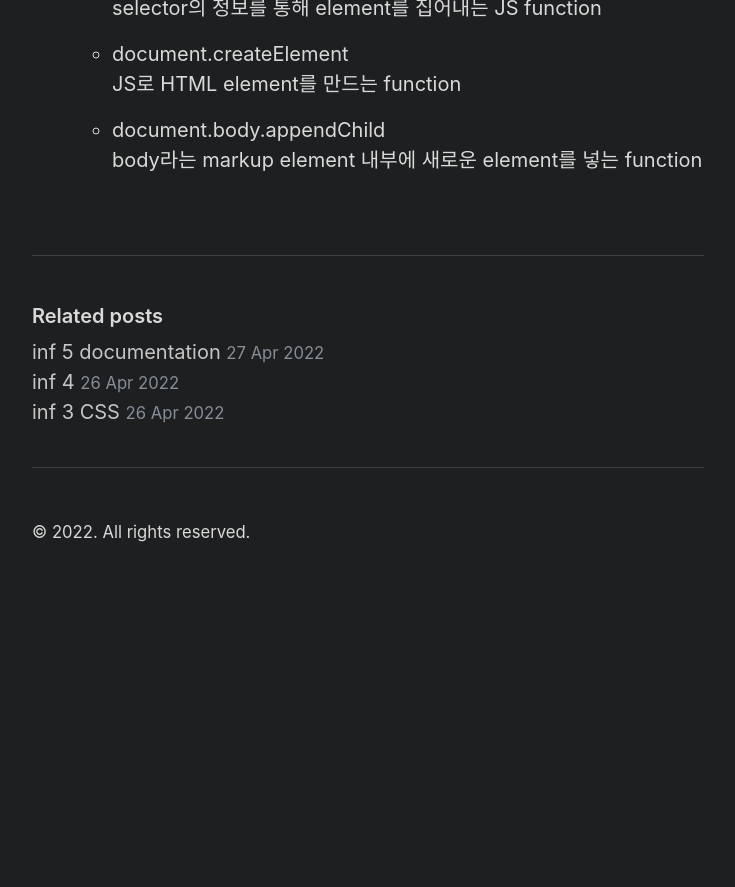
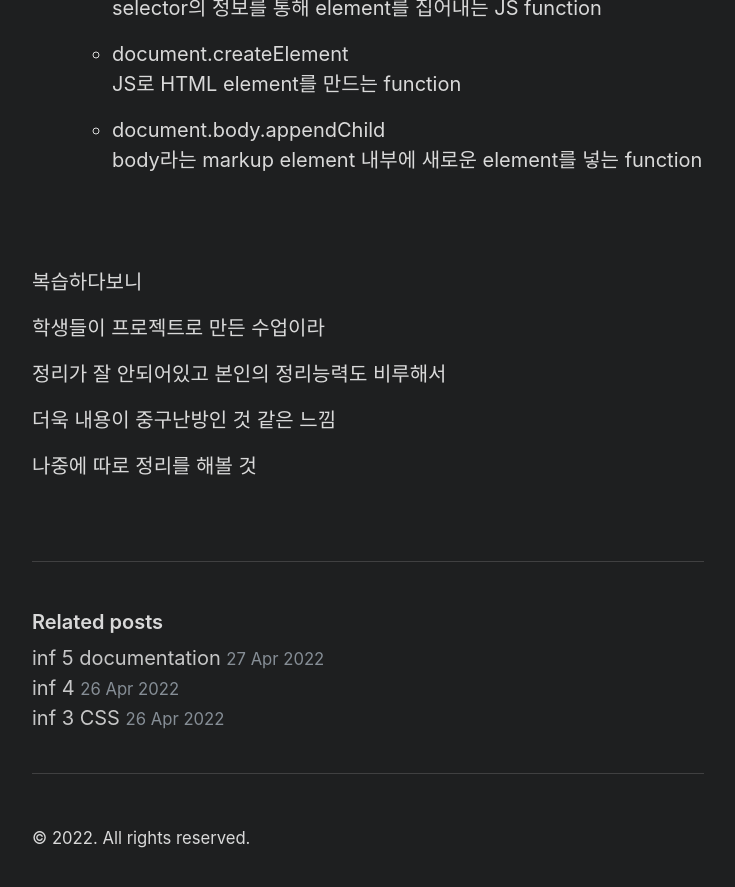
Before and after one commit to Dev-Dotoli/dev-dotoli.github.com, a Jekyll site: the page built from _posts/2022-04-27-inf-6-dom.md, in a window 1280 px wide and 900 px high, scrolled down 4580 px. Shown: the top 887 px of the window, without its empty margins (272-1007 px from the left). Built offline with Jekyll 4.4.1, drawn with Linux system fonts in a browser that asks for light colours; before the commit the page ends 5174 px from its top, so only the background shows below that.

Commit message:
Docs: add contents 복습 감상

```diff
--- a/_posts/2022-04-27-inf-6-dom.md
+++ b/_posts/2022-04-27-inf-6-dom.md
@@ -181,3 +181,15 @@ document 또는 window element를 위한 API를 즉시 사용할 수 있음
 
   - document.body.appendChild<br>
     body라는 markup element 내부에 새로운 element를 넣는 function
+
+<br><br>
+
+복습하다보니
+
+학생들이 프로젝트로 만든 수업이라
+
+정리가 잘 안되어있고 본인의 정리능력도 비루해서
+
+더욱 내용이 중구난방인 것 같은 느낌
+
+나중에 따로 정리를 해볼 것
```
